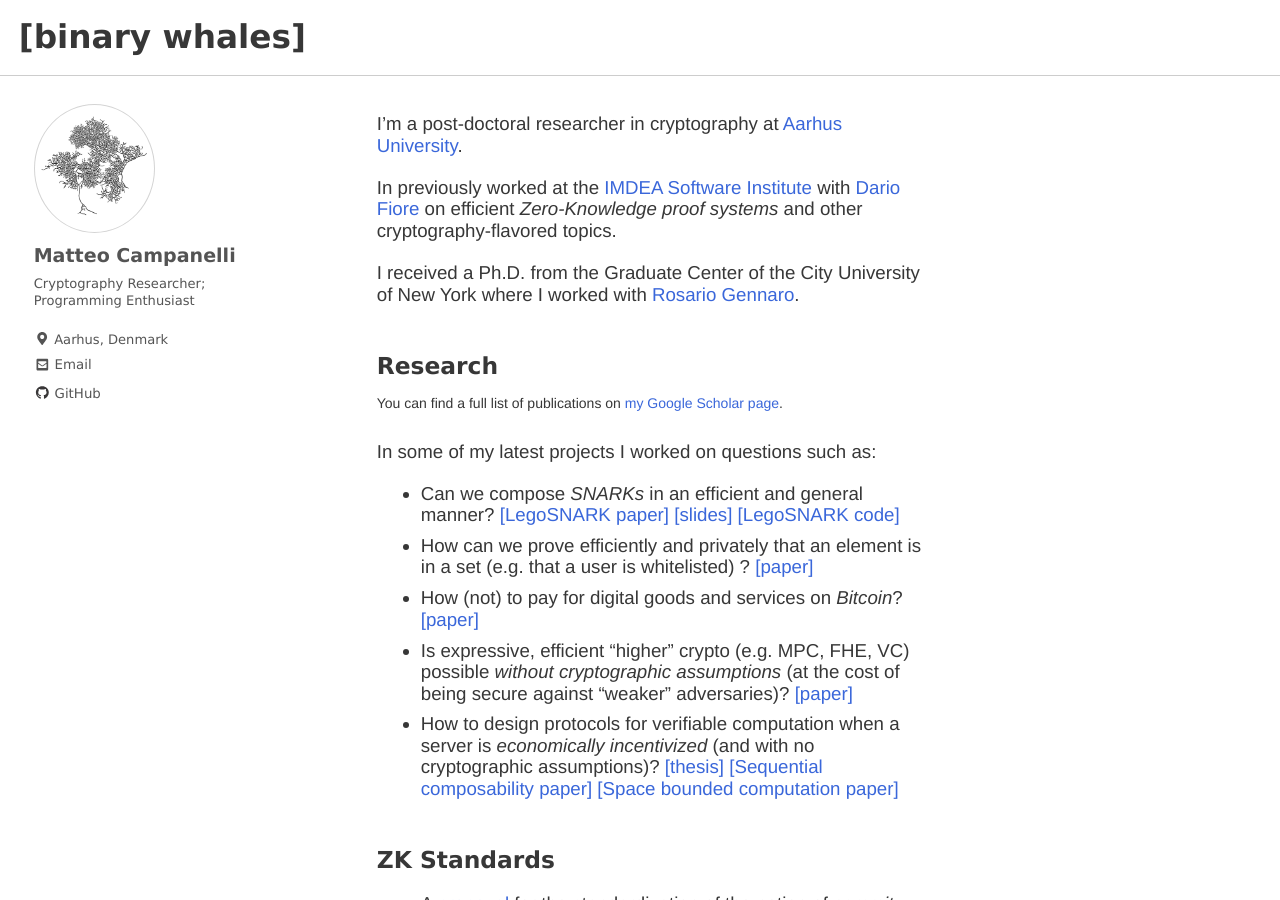
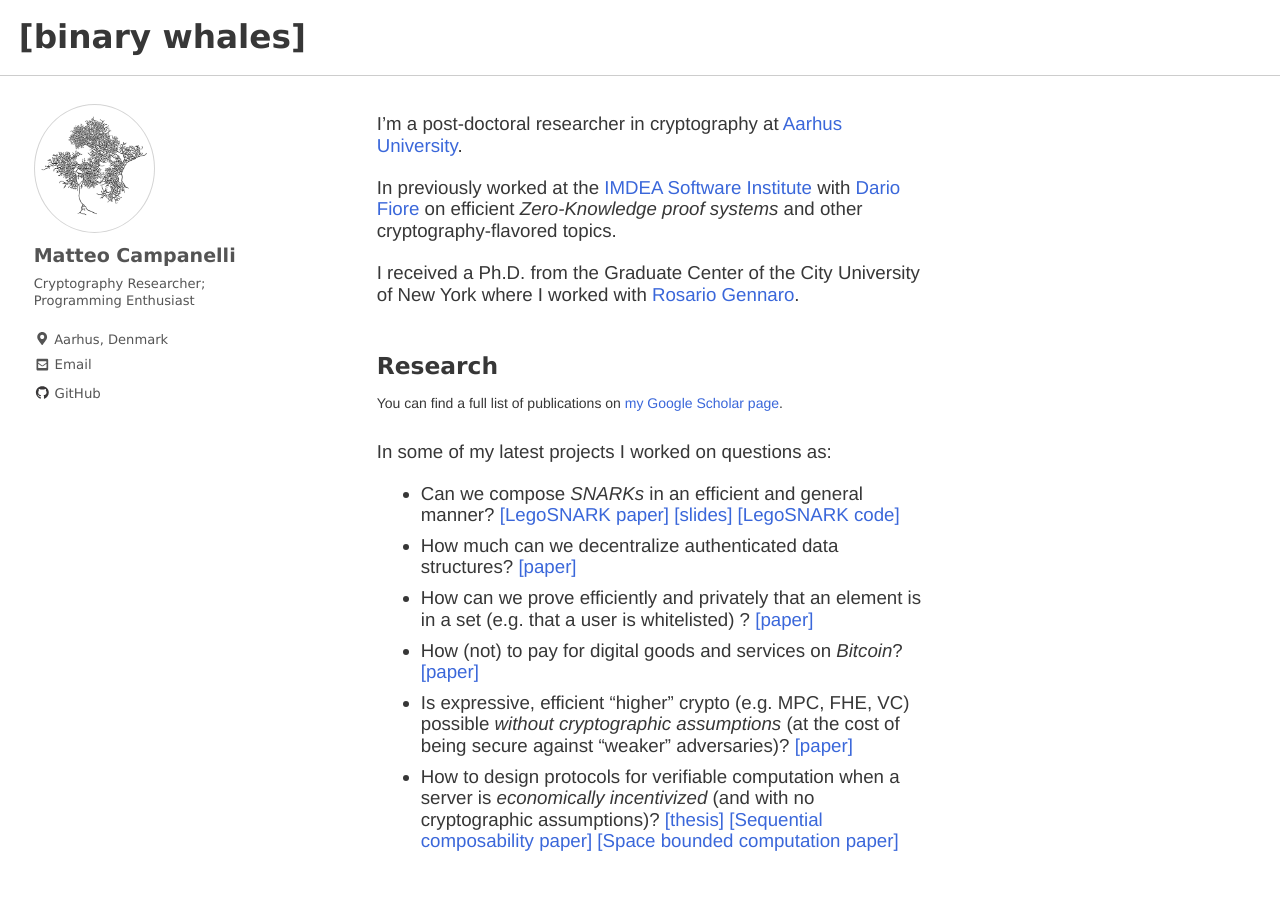
Before and after one commit to matteocam/matteocam.github.io, a Jekyll site: the page built from index.md, in a window 1280 px wide and 900 px high. Built offline with Jekyll 4.4.1, drawn with Linux system fonts in a browser that asks for light colours; nearby versions of some CDN libraries; some web fonts are replaced; a script that is not in the unit is left out.

Commit message:
Update index.md

```diff
--- a/index.md
+++ b/index.md
@@ -17,8 +17,9 @@ I received a Ph.D. from the Graduate Center of the City University of New York w
 ## Research
 <sup>You can find a full list of publications on [my Google Scholar page](https://scholar.google.com/citations?user=8xba6isAAAAJ&hl=en&oi=ao).</sup>
 
-In some of my latest projects I worked on questions such as:
+In some of my latest projects I worked on questions as:
 - Can we compose *SNARKs* in an efficient and general manner? [[LegoSNARK paper]](https://eprint.iacr.org/2019/142) [[slides]](assets/misc/legosnark-amsterdam19.pdf) [[LegoSNARK code]](https://github.com/imdea-software/legosnark)
+- How much can we decentralize authenticated data structures? [[paper]](https://eprint.iacr.org/2020/149)
 - How can we prove efficiently and privately that an element is in a set (e.g. that a user is whitelisted) ? [[paper]](https://eprint.iacr.org/2019/1255)
 - How (not) to pay for digital goods and services on *Bitcoin*? [[paper]](https://eprint.iacr.org/2017/566)
 - Is expressive, efficient "higher" crypto (e.g. MPC, FHE, VC) possible *without cryptographic assumptions* (at the cost of being secure against "weaker" adversaries)? [[paper]](https://eprint.iacr.org/2018/297)
```
